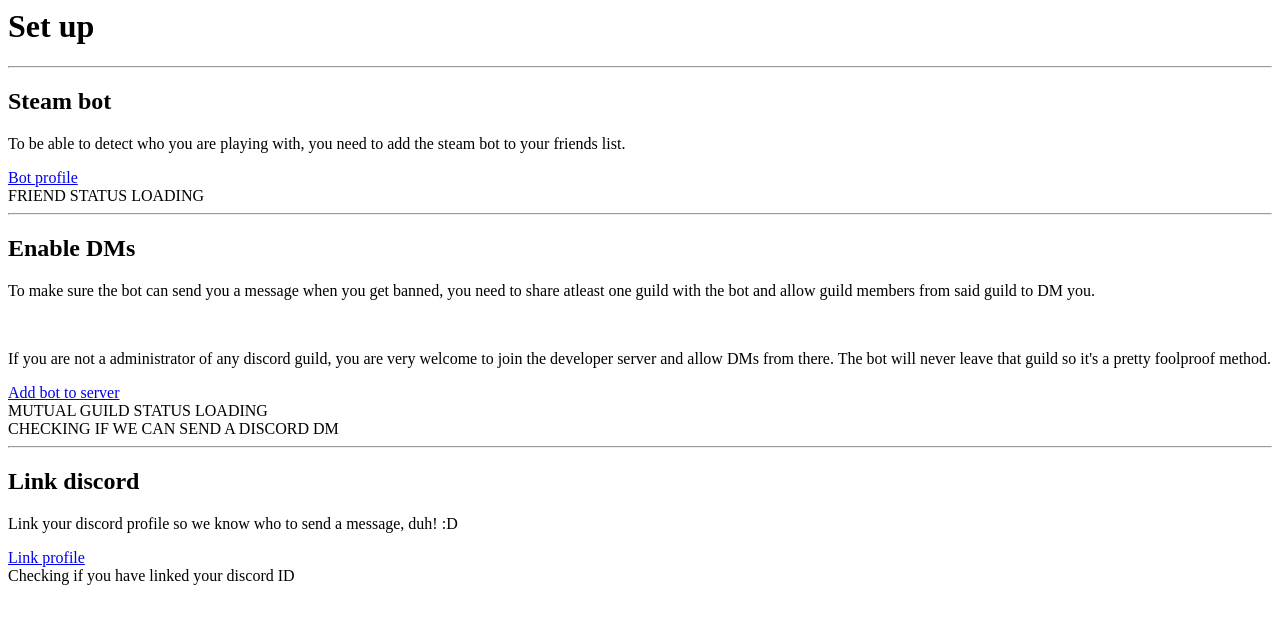
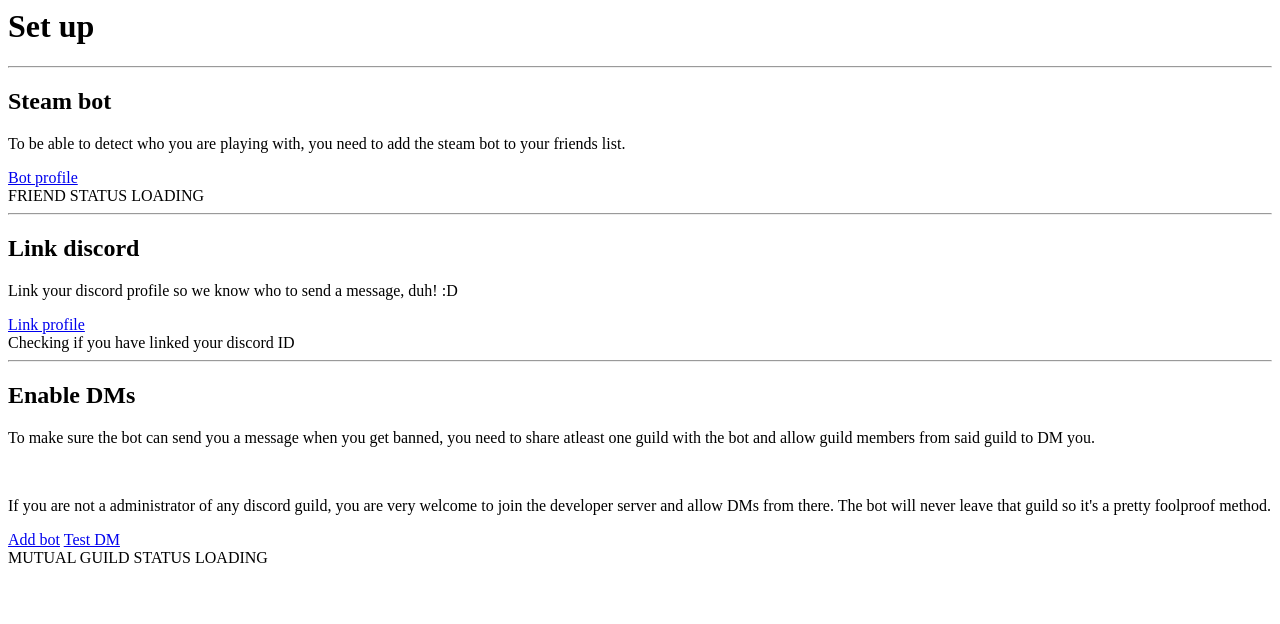
Before and after one commit to niekcandaele/steam-ban-notifier-bot, a Node project: template views/pages/setup.ejs in a window 1280 px wide. Shown: the top 624 px of the page. Run offline with Node 20 templates, Linux system fonts and the light colour scheme; the template is opened without the code that fills it, so the values that code supplies are empty.

Commit message:
Setup page with all checks

```diff
--- a/api/controllers/discord-bot/check-open-dm.js
+++ b/api/controllers/discord-bot/check-open-dm.js
@@ -35,11 +35,10 @@
     if (!discordUser) {
       return exits.success(false);
     }
+    sails.log.debug(`Checking if we can send DM to discord user ${user.discordId}`)
 
     try {
       let dmChannel = await discordUser.createDM();
-
-      sails.log.debug(`Checking if we can send DM to discord user ${user.discordId} ${dmChannel ? true : false}`)
 
       if (!dmChannel) {
         return exits.success(false);
--- a/api/controllers/user/get-profile.js
+++ b/api/controllers/user/get-profile.js
@@ -19,6 +19,10 @@
 
     fn: async function (inputs, exits) {
 
+    if (_.isUndefined(this.req.session.userId)) {
+        return exits.success(undefined);
+    }
+
       let user = await User.findOne(this.req.session.userId);
 
       sails.log.debug(`Found a user profile`, user)
--- a/views/pages/setup.ejs
+++ b/views/pages/setup.ejs
@@ -28,6 +28,27 @@
 
     <div class="row">
       <div class="col s8">
+        <h2>Link discord</h2>
+        <p>Link your discord profile so we know who to send a message, duh! :D</p>
+      </div>
+
+      <div class="col s4">
+        <a href="/login/discord" target="_blank" class="btn-large waves-effect waves-light blue">
+          <i class="fab fa-discord"></i> Link profile</a>
+
+
+        <div id="discord-profile-status">
+          Checking if you have linked your discord ID
+        </div>
+      </div>
+
+    </div>
+
+
+    <hr>
+
+    <div class="row">
+      <div class="col s8">
         <h2>Enable DMs</h2>
         <p>To make sure the bot can send you a message when you get banned, you need to share atleast one guild with the bot
           and allow guild members from said guild to DM you.</p>
@@ -39,45 +60,44 @@
       <div class="col s4">
         <a href="https://discordapp.com/api/oauth2/authorize?client_id=441593020442345499&permissions=18432&scope=bot" target="_blank"
           class="btn-large waves-effect waves-light blue">
-          <i class="fab fa-discord"></i> Add bot to server</a>
+          <i class="fab fa-discord"></i> Add bot</a>
+
+
+        <a href="#" id="test-dm-btn" class="btn-large waves-effect waves-light blue">
+            <i class="fas fa-comment"></i> Test DM</a>
 
         <div id="discord-mutualguild-status">
           MUTUAL GUILD STATUS LOADING
         </div>
 
-
-        <div id="discord-opendmchannel-status">
-          CHECKING IF WE CAN SEND A DISCORD DM
-        </div>
       </div>
 
     </div>
 
-    <hr>
 
-    <div class="row">
-      <div class="col s8">
-        <h2>Link discord</h2>
-        <p>Link your discord profile so we know who to send a message, duh! :D</p>
-      </div>
-
-      <div class="col s4">
-        <a href="/login/discord" class="btn-large waves-effect waves-light blue">
-          <i class="fab fa-discord"></i> Link profile</a>
-
-
-        <div id="discord-profile-status">
-          Checking if you have linked your discord ID
-        </div>
-      </div>
-
-    </div>
   </div>
 </body>
 
 
 <script>
   $(document).ready(() => {
+
+    $("#test-dm-btn").click(e => {
+    $.ajax({
+      url: "/api/user/discord/testDM",
+      success: (data, status, xhr) => {
+        if (data) {
+          alert('Success!')
+        } else {
+          alert('Error! Please check your settings. Check out this link with additional info about DMs from Discord - https://support.discordapp.com/hc/en-us/articles/217916488-Blocking-Privacy-Settings-')
+        }
+      },
+      error: (xhr, status, error) => {
+        console.log(xhr);
+        alert('Error! Please report this on the dev server.')
+      }
+    })
+  })
 
     // Perform the checks every 5 seconds.
     setInterval(() => {
@@ -99,7 +119,7 @@
       $.get("/api/user/discord/mutualguild", (data, statusCode, xhr) => {
         let statusTextToSet = new String();
         if (data) {
-                      statusTextToSet = `🆗 Detected you share a guild with the discord bot!.`
+          statusTextToSet = `🆗 Detected you share a guild with the discord bot.`
         } else {
           statusTextToSet = `❌ Looks like you do not share a guild with the discord bot.`
         }
@@ -108,17 +128,18 @@
 
       // Check if we can open a DM channel to the user
 
-                  $.get('api/user/discord/openDM', (data, status, xhr) => {
-                      let statusTextToSet = new String();
-                      if (data) {
-                        statusTextToSet =
-                          `🆗 Succeeded in opening a DM channel to you. This means the bot CAN send messages to you.`
-                      } else {
-                        statusTextToSet =
-                          `❌ Couldn't open a DM channel to you. Please check your privacy settings`
-                      }
-                      $("#discord-opendmchannel-status").text(statusTextToSet);
-                      })
+      // $.get('api/user/discord/openDM', (data, status, xhr) => {
+      //   let statusTextToSet = new String();
+      //   console.log(data)
+      //   if (data) {
+      //     statusTextToSet =
+      //       `🆗 Succeeded in opening a DM channel to you. You can test with the test DM button`
+      //   } else {
+      //     statusTextToSet =
+      //       `❌ Couldn't open a DM channel to you. Please check your privacy settings`
+      //   }
+      //   $("#discord-opendmchannel-status").text(statusTextToSet);
+      // })
 
 
       // Check if user has linked discord
```
Also changed, not shown: views/pages/dashboard.ejs (+3 -22 lines), views/partials/header.ejs (+37 -8 lines). Lines whose indentation alone changed are shown as unchanged.
